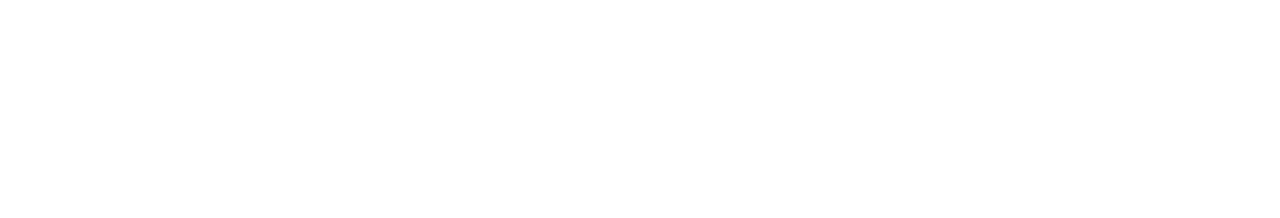
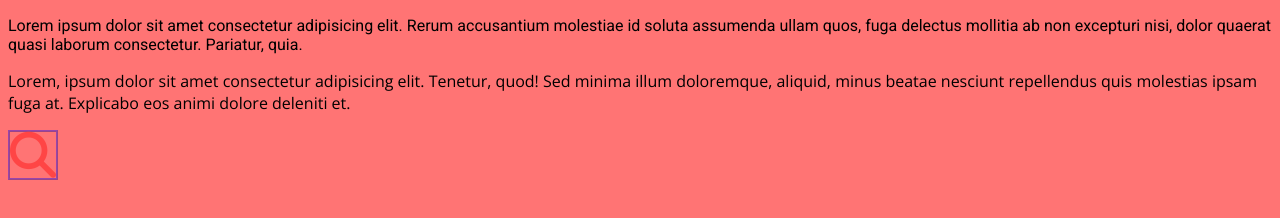
Before and after one commit to dovydasvaliokas/java7-l12-css-sriftai-ir-ikonos, a plain HTML site: page index.html in a window 1280 px wide. Drawn offline with nearby package versions, Linux system fonts and the light colour scheme.

Commit message:
Pridetas pavyzdys su google fontais ir su fontawesome ikonomis. taip pat dar ir opacity

```diff
--- a/index.html
+++ b/index.html
@@ -6,8 +6,17 @@
     <meta name="viewport" content="width=device-width, initial-scale=1.0">
     <title>Document</title>
     <link rel="stylesheet" href="style.css">
+    <link rel="preconnect" href="https://fonts.googleapis.com">
+    <link rel="preconnect" href="https://fonts.gstatic.com" crossorigin>
+    <link href="https://fonts.googleapis.com/css2?family=Open+Sans&family=Roboto&display=swap" rel="stylesheet">
+    <script src="https://kit.fontawesome.com/62868d48ff.js" crossorigin="anonymous"></script>
 </head>
 <body>
+    <p>Lorem ipsum dolor sit amet consectetur adipisicing elit. Rerum accusantium molestiae id soluta assumenda ullam quos, fuga delectus mollitia ab non excepturi nisi, dolor quaerat quasi laborum consectetur. Pariatur, quia.</p>
+    <p class="su-sriftu">Lorem, ipsum dolor sit amet consectetur adipisicing elit. Tenetur, quod! Sed minima illum doloremque, aliquid, minus beatae nesciunt repellendus quis molestias ipsam fuga at. Explicabo eos animi dolore deleniti et.</p>
+
+    <i class="paieskos-ikona fa-solid fa-magnifying-glass"></i>
+
 
 </body>
 </html>
--- a/style.css
+++ b/style.css
@@ -0,0 +1,18 @@
+body {
+    background-color: rgba(255, 0, 0, 0.547);
+}
+
+p {
+    font-family: 'Roboto', sans-serif;
+}
+
+.su-sriftu {
+    font-family: 'Open Sans', sans-serif;
+}
+
+.paieskos-ikona {
+    border: 2px ridge blue;
+    font-size: 46px;
+    color: rgb(255, 0, 0);
+    opacity: 0.4;
+}
```
